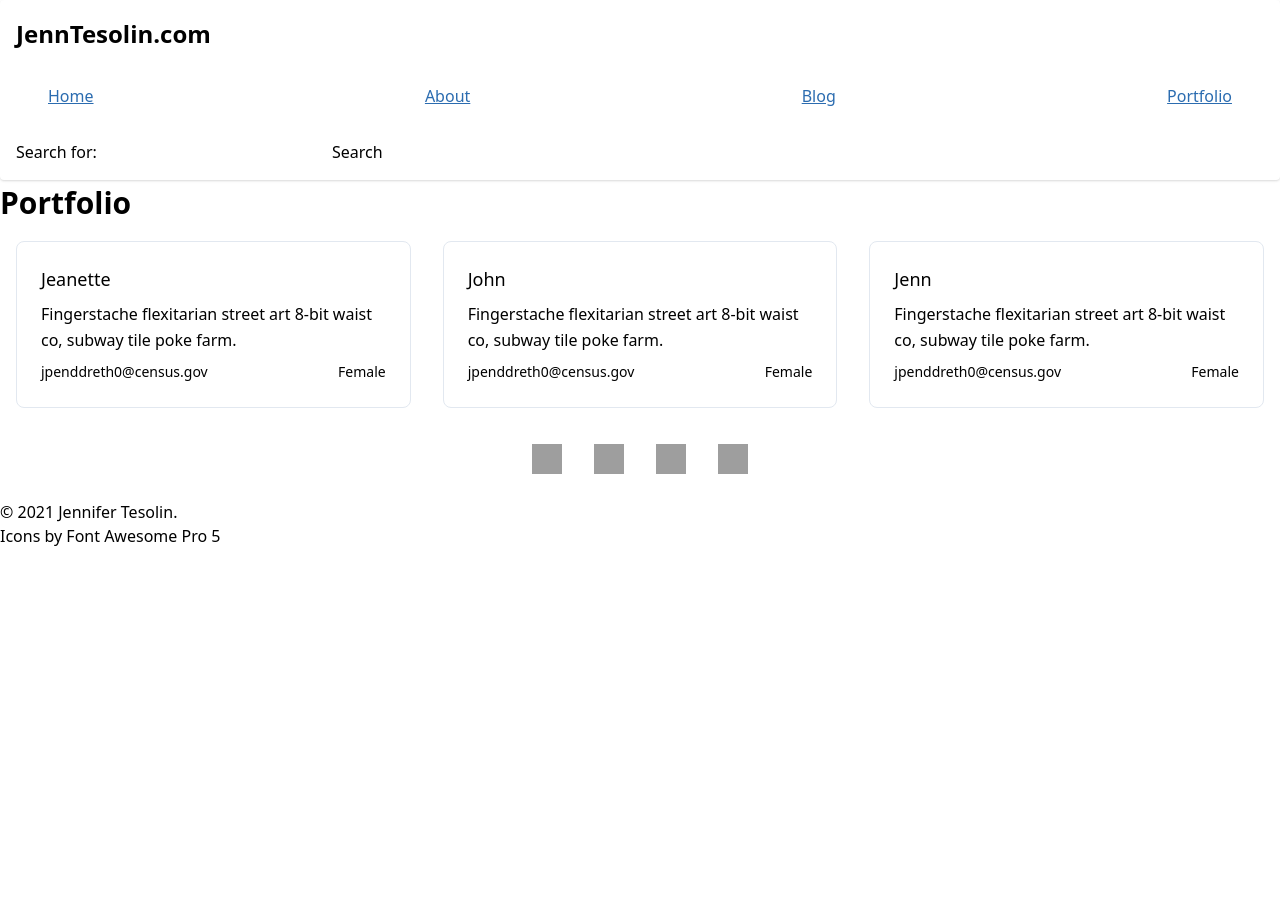
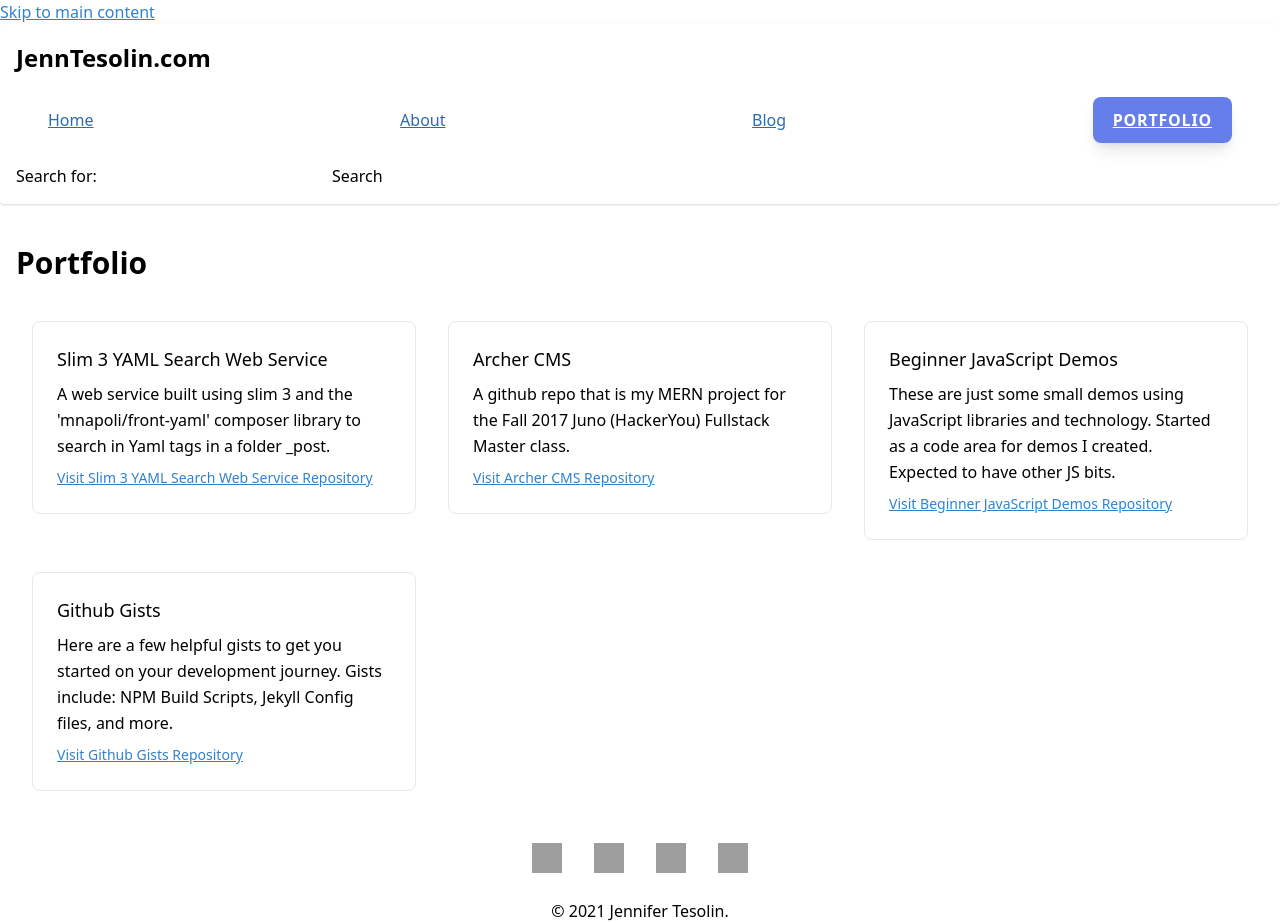
Before and after one commit to jennifert/nextjs-site, a Next.js app: page /portfolio in a window 1280 px wide. Before the commit the page ends 800 px from the top, so only its background shows below. Built offline with nearby package versions, Linux system fonts and the light colour scheme; grey boxes are pictures that could not be loaded.

Commit message:
design and accessibility updates. Updated portfolio json file.
Added padding around main content and footer items. Also added condititional if for nav to select active page. Fixed Skip to main content link and h1 connected to it.

```diff
--- a/components/data/portfolio.json
+++ b/components/data/portfolio.json
@@ -1,23 +1,30 @@
 [
     {
         "id": 1,
-        "title": "Jeanette",
-        "summary": "Fingerstache flexitarian street art 8-bit waist co, subway tile poke farm.",
-        "repo": "jpenddreth0@census.gov",
-        "demo": "Female"
+        "title": "Slim 3 YAML Search Web Service",
+        "summary": "A web service built using slim 3 and the 'mnapoli/front-yaml' composer library to search in Yaml tags in a folder _post.",
+        "repo": "https://github.com/jennifert/Slim-3-web-Service-with-Sample-TypeScript-client-side-code",
+        "demo": ""
     },
     {
         "id": 2,
-        "title": "John",
-        "summary": "Fingerstache flexitarian street art 8-bit waist co, subway tile poke farm.",
-        "repo": "jpenddreth0@census.gov",
-        "demo": "Female"
+        "title": "Archer CMS",
+        "summary": "A github repo that is my MERN project for the Fall 2017 Juno (HackerYou) Fullstack Master class. ",
+        "repo": "https://github.com/jennifert/archer-cms",
+        "demo": ""
     },
     {
         "id": 3,
-        "title": "Jenn",
-        "summary": "Fingerstache flexitarian street art 8-bit waist co, subway tile poke farm.",
-        "repo": "jpenddreth0@census.gov",
-        "demo": "Female"
+        "title": "Beginner JavaScript Demos",
+        "summary": "These are just some small demos using JavaScript libraries and technology. Started as a code area for demos I created. Expected to have other JS bits.",
+        "repo": "https://github.com/jennifert/JavaScript-Demos",
+        "demo": ""
+    },
+    {
+        "id": 4,
+        "title": "Github Gists",
+        "summary": "Here are a few helpful gists to get you started on your development journey. Gists include: NPM Build Scripts, Jekyll Config files, and more.",
+        "repo": "https://gist.github.com/jennifert",
+        "demo": ""
     }
 ]
--- a/components/footer.js
+++ b/components/footer.js
@@ -54,11 +54,10 @@ export default function Footer(props) {
                             </a>
                         </li>
                     </ul>
-                </nav>
+            </nav>
+            <div className="flex justify-center">
                 <p>&copy; {(new Date().getFullYear())} Jennifer Tesolin.</p>
-                {/* <p>Header Image By: <a href="https://unsplash.com/@scottwebb" target="_blank" rel="nofollow">Scott
-                Webb</a></p> */}
-            <p>Icons by Font Awesome Pro 5</p>
-            </footer>
+            </div>
+        </footer>
     )
 }
--- a/components/layout.js
+++ b/components/layout.js
@@ -9,13 +9,13 @@ export default function Layout({ children, home }) {
     <>
         <Meta />
         <div className="min-h-screen">
-            <a href="#main-content" className="sr-only focus:not-sr-only">Skip to main content</a>
+            <span className="sr-only sm:not-sr-only"><a href="#main-content">Skip to main content</a></span>
             <header className="p-4 shadow rounded bg-white">
-                <p className="text-black leading-normal site-title">{SITE_TITLE}</p>
+                <span className="text-black leading-normal site-title">{SITE_TITLE}</span>
                 <Nav />
             </header>
-            <main>{children}</main>
-            <Footer />
+            <main className="p-4">{children}</main>
+            <Footer className="p-4" />
         </div>
     </>
     )
--- a/components/nav.js
+++ b/components/nav.js
@@ -1,29 +1,29 @@
 import Link from 'next/link'
+import { useRouter } from 'next/router'
 import Form from '../components/form'
 
-export default function Nav() {
+export default function Nav({ children, href }) {
+    const router = useRouter()
+
     return (
         <nav aria-label="Site menu">
+
             <ul className="flex justify-between items-center p-8">
                 <li>
-                    <Link href="/">
-                        <a className="text-blue-700 hover:underline">Home</a>
-                    </Link>
+                    {router.pathname === "/" ? <Link href="/"><a className="px-5 py-3 rounded-lg shadow-lg bg-indigo-500 hover:bg-indigo-400 active:bg-indigo-600 focus:outline-none focus:shadow-outline text-sm text-white uppercase tracking-wider font-semibold sm:text-base" aria-current="page">Home</a></Link>
+                        : <Link href="/"><a className="text-blue-700">Home</a></Link>}
                 </li>
                 <li>
-                    <Link href="/about">
-                        <a className="text-blue-700 hover:underline">About</a>
-                    </Link>
+                    {router.pathname === "/about" ? <Link href="/about"><a className="px-5 py-3 rounded-lg shadow-lg bg-indigo-500 hover:bg-indigo-400 active:bg-indigo-600 focus:outline-none focus:shadow-outline text-sm text-white uppercase tracking-wider font-semibold sm:text-base" aria-current="page">About</a></Link>
+                        : <Link href="/about"><a className="text-blue-700">About</a></Link>}
                 </li>
                 <li>
-                    <Link href="/blog">
-                        <a className="text-blue-700 hover:underline">Blog</a>
-                    </Link>
+                    {router.pathname === "/blog" ? <Link href="/blog"><a className="px-5 py-3 rounded-lg shadow-lg bg-indigo-500 hover:bg-indigo-400 active:bg-indigo-600 focus:outline-none focus:shadow-outline text-sm text-white uppercase tracking-wider font-semibold sm:text-base" aria-current="page">Blog</a></Link>
+                        : <Link href="/blog"><a className="text-blue-700">Blog</a></Link>}
                 </li>
                 <li>
-                    <Link href="/portfolio">
-                        <a className="text-blue-700 hover:underline">Portfolio</a>
-                    </Link>
+                    {router.pathname === "/portfolio" ? <Link href="/portfolio"><a className="px-5 py-3 rounded-lg shadow-lg bg-indigo-500 hover:bg-indigo-400 active:bg-indigo-600 focus:outline-none focus:shadow-outline text-sm text-white uppercase tracking-wider font-semibold sm:text-base" aria-current="page">Portfolio</a></Link>
+                        : <Link href="/portfolio"><a className="text-blue-700">Portfolios</a></Link>}
                 </li>
             </ul>
 
@@ -31,4 +31,3 @@ export default function Nav() {
         </nav>
     )
 }
-// TODO: aria-current="page"<- add to make current page active for screen readers
--- a/components/portfoliocard.js
+++ b/components/portfoliocard.js
@@ -2,22 +2,23 @@ export default function PorfolioCard(props) {
 
     return (
 
-            <div class="xl:w-1/3 md:w-1/2 p-4" key={props.id}>
-                <div class="border border-gray-300 p-6 rounded-lg">
-                    <h2 class="text-lg  font-medium title-font mb-2">{props.title}</h2>
-                    <p class="leading-relaxed text-base">
-                        {props.summary}
-                    </p>
-                    <div class="text-center mt-2 leading-none flex justify-between w-full">
-                        <span class=" mr-3 inline-flex items-center leading-none text-sm  py-1 ">
-                            {props.repo}
-                        </span>
-                        <span class=" inline-flex items-center leading-none text-sm">
-                            {props.demo}
-                        </span>
-                    </div>
+        <div className="xl:w-1/3 md:w-1/2 p-4" key={props.id}>
+            <div className="border border-gray-300 p-6 rounded-lg">
+                <h2 className="text-lg  font-medium title-font mb-2">{props.title}</h2>
+                <p className="leading-relaxed text-base">
+                    {props.summary}
+                </p>
+                <div className="text-center mt-2 leading-none flex justify-between w-full">
+                    <span className="mr-3 inline-flex items-center leading-none text-sm  py-1 ">
+                        <a href="{props.repo}">Visit {props.title} Repository</a>
+                    </span>
+
+
+                    {props.demo > 0 && <span className="inline-flex items-center leading-none text-sm">{props.demo}</span>}
 
                 </div>
+
             </div>
+        </div>
     )
 }
--- a/pages/404.js
+++ b/pages/404.js
@@ -6,11 +6,12 @@ import Layout from '../components/layout'
 export default function Custom404() {
     return (
         <Layout>
-            <h1>404 - Page not Found</h1>
             <Head>
                 <title>404 - {SITE_TITLE}</title>
             </Head>
-            <section>
+
+            <section aria-labelledby="main-content">
+                <h1 id="main-content" className="py-5">404 - Page not Found</h1>
                 <p>
                     Sorry, the page you are looking for cannot be found. IF you came here from a link, Feel free to <a href="mailto:me@jenntesolin.com">send me an email</a> from the page you arrived from. Please try the search box above
                 </p>
--- a/pages/about.js
+++ b/pages/about.js
@@ -6,11 +6,12 @@ import Layout from '../components/layout'
 export default function About() {
     return (
         <Layout>
-            <h1>About</h1>
             <Head>
                 <title>About - {SITE_TITLE}</title>
             </Head>
-            <section>
+
+            <section aria-labelledby="main-content">
+                <h1 id="main-content" className="py-5">About</h1>
                 <p>
                     Hello my name is Jennifer Tesolin, and I have been a professional web developer since 2006 (and as a hobbyist since since 2000). Some web technologies I have worked with include PHP, ASP.net, JavaScript, Wordpress, Digital Ocean, Node, React, and HTML emails.
                 </p>
--- a/pages/blog.js
+++ b/pages/blog.js
@@ -6,11 +6,11 @@ import Layout from '../components/layout'
 export default function Blog() {
     return (
         <Layout>
-            <h1>Blog Posts</h1>
             <Head>
                 <title>Blog Posts - {SITE_TITLE}</title>
             </Head>
-            <section>
+            <section aria-labelledby="main-content">
+                <h1 id="main-content" className="py-5">Blog Posts</h1>
                 <p>posts will be here</p>
             </section>
         </Layout>
--- a/pages/portfolio.js
+++ b/pages/portfolio.js
@@ -18,11 +18,11 @@ const portfoliodata = data.map((data) => {
 export default function Portfolio() {
     return (
         <Layout>
-            <h1>Portfolio</h1>
             <Head>
                 <title>Portfolio - {SITE_TITLE}</title>
             </Head>
 
+            <h1 id="main-content" className="py-5">Portfolio</h1>
             <div className="flex flex-wrap">
                 {portfoliodata}
             </div>
--- a/tailwind.config.js
+++ b/tailwind.config.js
@@ -21,6 +21,8 @@ module.exports = {
     // },
     extend: {},
   },
-  variants: {},
+    variants: {
+        backgroundColor: ['responsive', 'hover', 'focus', 'active'],
+    },
   plugins: [],
 }
```
